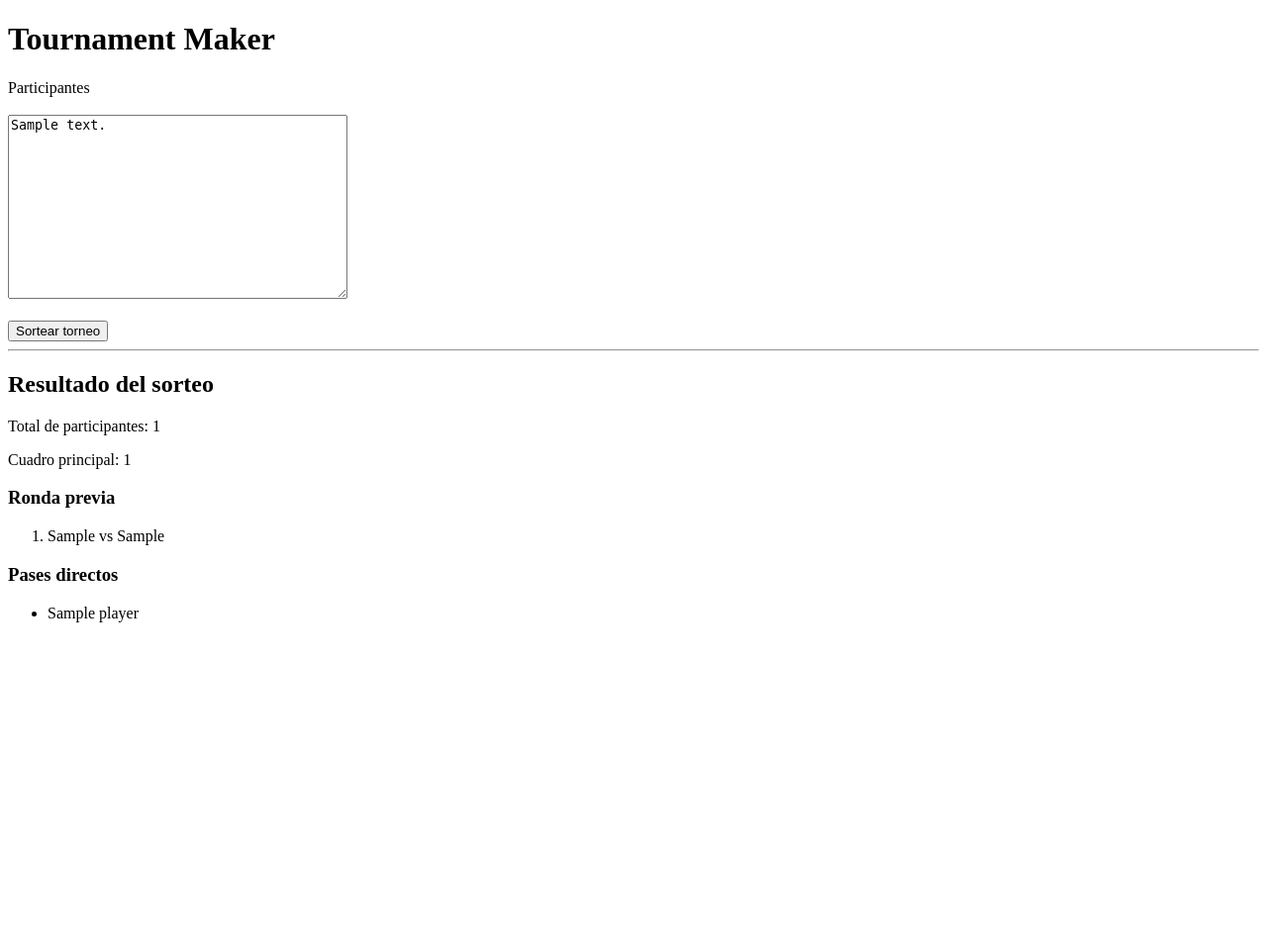
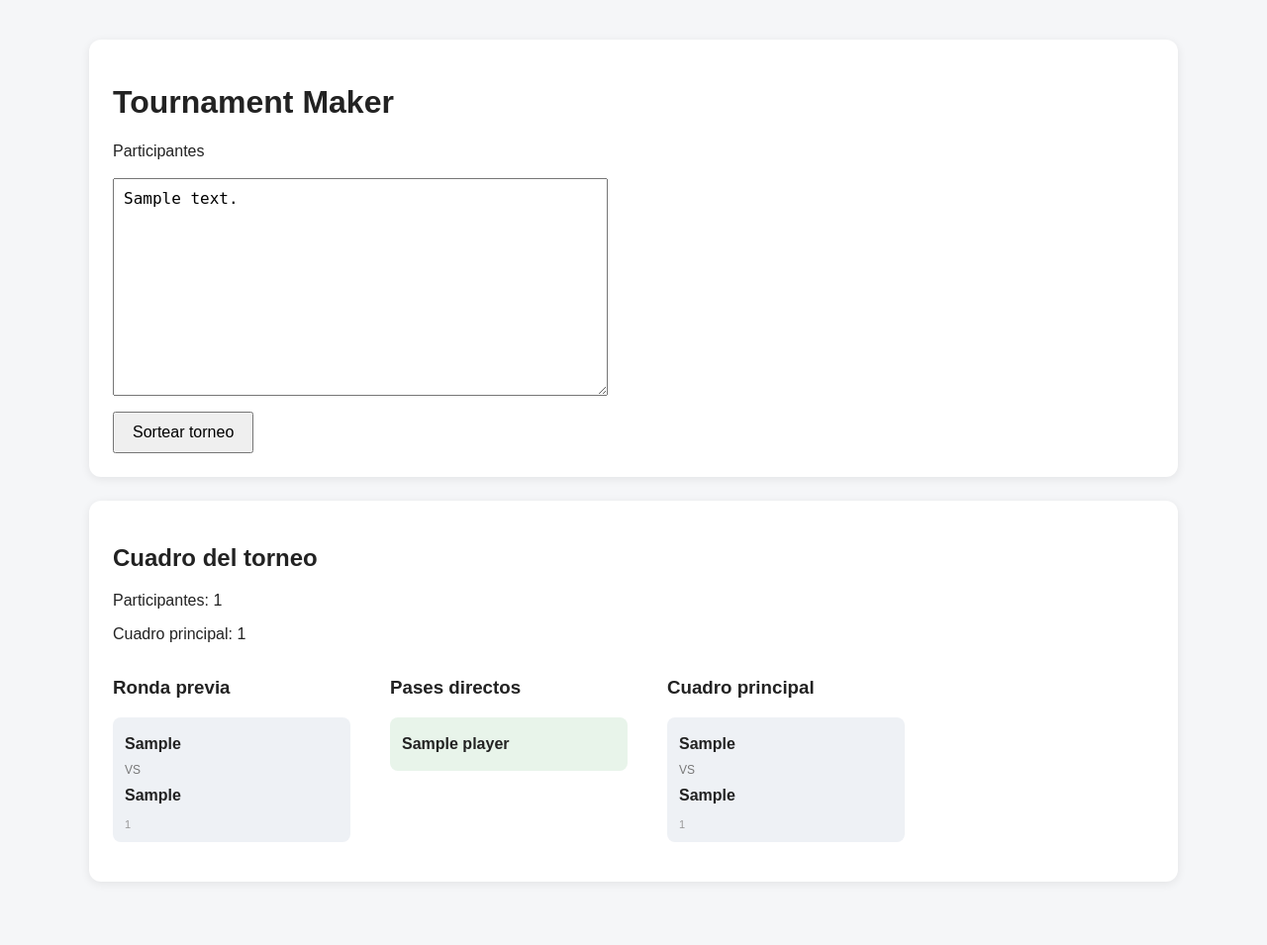
Before and after one commit to luistecnocode/tournament-maker, a Flask app: template app/templates/index.html in a window 1280 px wide. Shown: the whole page at 99% size. Before the commit the page ends 629 px from the top, so only its background shows below. Run offline with Flask 3, Linux system fonts and the light colour scheme; the template is opened without the code that fills it: most values are stand-ins (such as "Sample title", 1, 10 or a date in 2020).

Commit message:
Fase 03: cuadro visual y emparejamientos principales

```diff
--- /dev/null
+++ b/app/static/css/style.css
@@ -0,0 +1,75 @@
+body {
+    font-family: Arial, sans-serif;
+    margin: 0;
+    padding: 40px;
+    background: #f5f6f8;
+    color: #222;
+}
+
+.container {
+    max-width: 1100px;
+    margin: 0 auto;
+}
+
+.card {
+    background: white;
+    padding: 24px;
+    border-radius: 12px;
+    box-shadow: 0 2px 10px rgba(0, 0, 0, 0.08);
+    margin-bottom: 24px;
+}
+
+textarea {
+    width: 100%;
+    max-width: 500px;
+    min-height: 220px;
+    padding: 10px;
+    font-size: 16px;
+    box-sizing: border-box;
+}
+
+button {
+    margin-top: 12px;
+    padding: 10px 18px;
+    font-size: 16px;
+    cursor: pointer;
+}
+
+.bracket {
+    display: flex;
+    gap: 40px;
+    align-items: flex-start;
+    overflow-x: auto;
+}
+
+.round {
+    min-width: 240px;
+}
+
+.match {
+    background: #eef1f5;
+    border-radius: 8px;
+    padding: 12px;
+    margin-bottom: 16px;
+}
+
+.player {
+    padding: 6px 0;
+    font-weight: 600;
+}
+
+.vs {
+    font-size: 12px;
+    color: #777;
+    margin: 4px 0;
+}
+
+.direct {
+    background: #e8f4ea;
+}
+
+.match-id {
+    margin-top: 8px;
+    font-size: 11px;
+    color: #999;
+}
--- a/app/templates/index.html
+++ b/app/templates/index.html
@@ -1,63 +1,173 @@
 <!DOCTYPE html>
 <html lang="es">
+
 <head>
     <meta charset="UTF-8">
     <meta name="viewport" content="width=device-width, initial-scale=1.0">
+
     <title>Tournament Maker</title>
+
+    <link
+        rel="stylesheet"
+        href="{{ url_for('static', filename='css/style.css') }}"
+    >
 </head>
+
 <body>
+
+<div class="container">
+
+    <div class="card">
 
         <h1>Tournament Maker</h1>
 
         <form method="post">
-        <label for="participants">Participantes</label>
+
+            <label for="participants">
+                Participantes
+            </label>
+
             <br><br>
 
             <textarea
                 id="participants"
                 name="participants"
-            rows="12"
-            cols="40"
                 placeholder="Un participante por línea"
             >{{ participants_text }}</textarea>
 
-        <br><br>
+            <br>
 
-        <button type="submit">Sortear torneo</button>
+            <button type="submit">
+                Sortear torneo
+            </button>
+
         </form>
 
         {% if error %}
             <p>{{ error }}</p>
         {% endif %}
 
+    </div>
+
+
     {% if draw %}
-        <hr>
 
-        <h2>Resultado del sorteo</h2>
+        <div class="card">
 
-        <p>Total de participantes: {{ draw.total_participants }}</p>
-        <p>Cuadro principal: {{ draw.main_bracket_size }}</p>
+            <h2>Cuadro del torneo</h2>
+
+            <p>
+                Participantes:
+                {{ draw.total_participants }}
+            </p>
+
+            <p>
+                Cuadro principal:
+                {{ draw.main_bracket_size }}
+            </p>
+
+
+            <div class="bracket">
+
 
                 {% if draw.preliminary_matches %}
+
+                    <div class="round">
+
                         <h3>Ronda previa</h3>
 
-            <ol>
                         {% for match in draw.preliminary_matches %}
-                    <li>{{ match.player1 }} vs {{ match.player2 }}</li>
+
+                            <div class="match">
+
+                                <div class="player">
+                                    {{ match.player1 }}
+                                </div>
+
+                                <div class="vs">
+                                    VS
+                                </div>
+
+                                <div class="player">
+                                    {{ match.player2 }}
+                                </div>
+
+                                <div class="match-id">
+                                    {{ match.id }}
+                                </div>
+
+                            </div>
+
                         {% endfor %}
-            </ol>
+
+                    </div>
+
                 {% endif %}
 
+
                 {% if draw.direct_entries %}
+
+                    <div class="round">
+
                         <h3>Pases directos</h3>
 
-            <ul>
                         {% for player in draw.direct_entries %}
-                    <li>{{ player }}</li>
+
+                            <div class="match direct">
+
+                                <div class="player">
+                                    {{ player }}
+                                </div>
+
+                            </div>
+
                         {% endfor %}
-            </ul>
-        {% endif %}
+
+                    </div>
+
                 {% endif %}
 
+
+                <div class="round">
+
+                    <h3>Cuadro principal</h3>
+
+                    {% for match in draw.main_matches %}
+
+                        <div class="match">
+
+                            <div class="player">
+                                {{ match.player1 }}
+                            </div>
+
+                            <div class="vs">
+                                VS
+                            </div>
+
+                            <div class="player">
+                                {{ match.player2 }}
+                            </div>
+
+                            <div class="match-id">
+                                {{ match.id }}
+                            </div>
+
+                        </div>
+
+                    {% endfor %}
+
+                </div>
+
+
+            </div>
+
+        </div>
+
+    {% endif %}
+
+
+</div>
+
 </body>
+
 </html>
```
Also changed, not shown: app/tournament/knockout.py (+31 -4 lines), tests/test_knockout.py (+2 -1 lines). Lines whose indentation alone changed are shown as unchanged.
